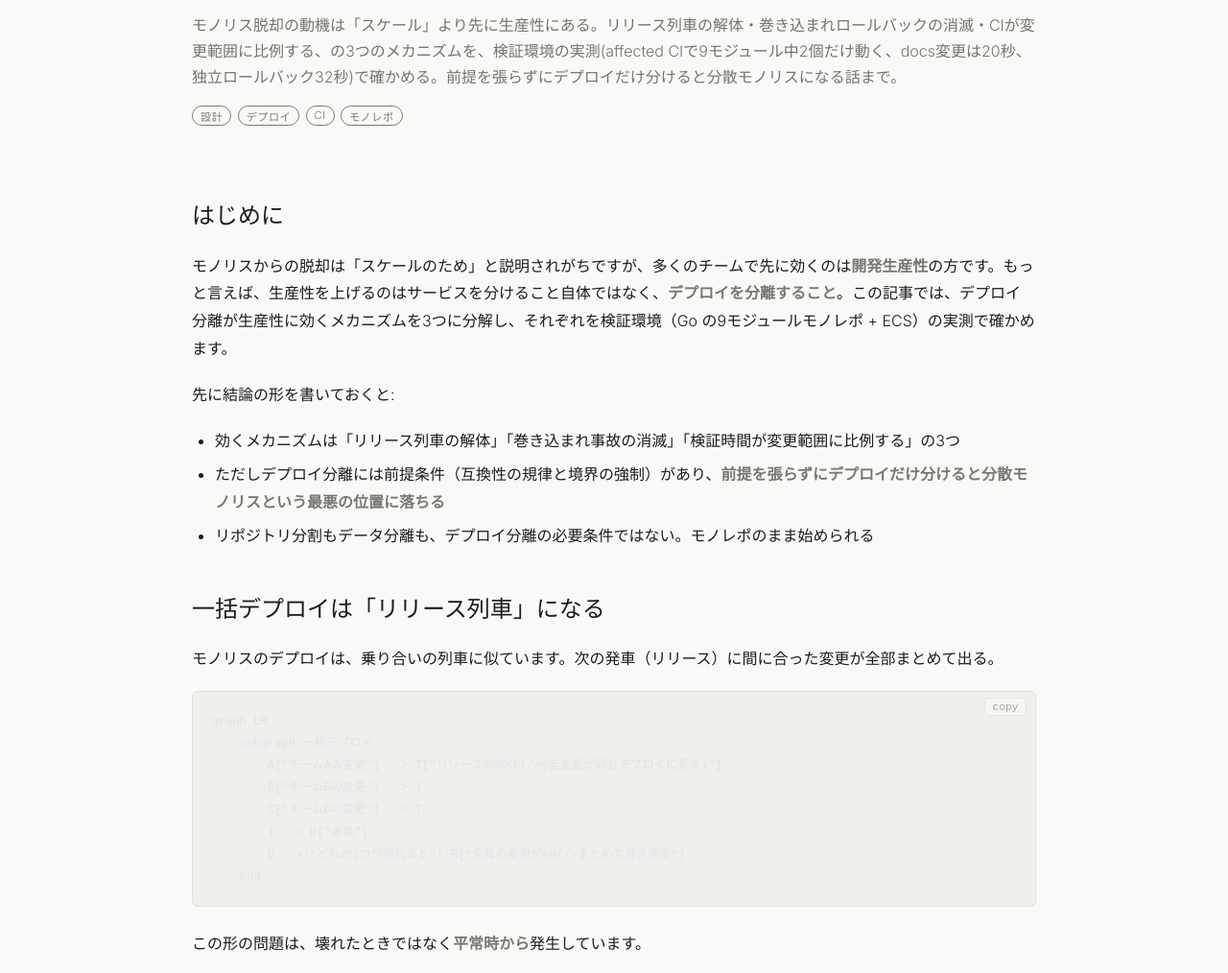
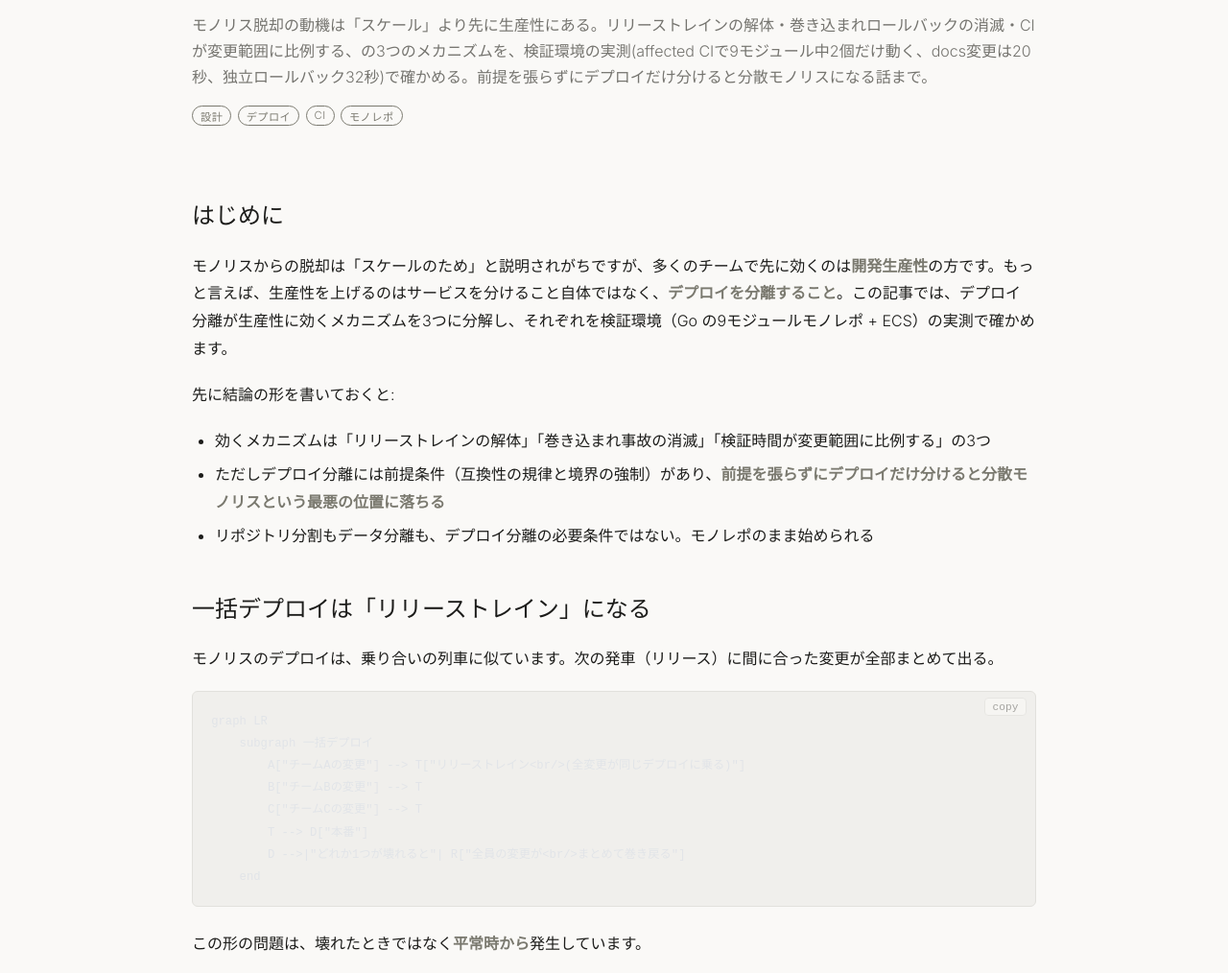
Before and after one commit to rikukaInoue/rikukadev, an Astro site: page /blog/deploy-isolation-developer-productivity in a window 1280 px wide. Shown: the part 263-1277 px from the top of the page at 96% size. Built offline with nearby package versions, Linux system fonts and the light colour scheme; Astro itself is replaced by a stand-in of ours; some packages are replaced by stand-ins of ours; code samples lack their colours.

Commit message:
用語を「リリーストレイン」に統一する(単独の比喩は「列車」のまま)

````diff
--- a/src/content/blog/deploy-isolation-developer-productivity.mdx
+++ b/src/content/blog/deploy-isolation-developer-productivity.mdx
@@ -2,7 +2,7 @@
 title: "デプロイ分離はなぜ開発生産性を上げるのか"
 date: 2026-09-30
 tags: ["設計", "デプロイ", "CI", "モノレポ"]
-description: "モノリス脱却の動機は「スケール」より先に生産性にある。リリース列車の解体・巻き込まれロールバックの消滅・CIが変更範囲に比例する、の3つのメカニズムを、検証環境の実測(affected CIで9モジュール中2個だけ動く、docs変更は20秒、独立ロールバック32秒)で確かめる。前提を張らずにデプロイだけ分けると分散モノリスになる話まで。"
+description: "モノリス脱却の動機は「スケール」より先に生産性にある。リリーストレインの解体・巻き込まれロールバックの消滅・CIが変更範囲に比例する、の3つのメカニズムを、検証環境の実測(affected CIで9モジュール中2個だけ動く、docs変更は20秒、独立ロールバック32秒)で確かめる。前提を張らずにデプロイだけ分けると分散モノリスになる話まで。"
 ---
 
 ## はじめに
@@ -11,18 +11,18 @@ description: "モノリス脱却の動機は「スケール」より先に生産
 
 先に結論の形を書いておくと:
 
-- 効くメカニズムは「リリース列車の解体」「巻き込まれ事故の消滅」「検証時間が変更範囲に比例する」の3つ
+- 効くメカニズムは「リリーストレインの解体」「巻き込まれ事故の消滅」「検証時間が変更範囲に比例する」の3つ
 - ただしデプロイ分離には前提条件（互換性の規律と境界の強制）があり、**前提を張らずにデプロイだけ分けると分散モノリスという最悪の位置に落ちる**
 - リポジトリ分割もデータ分離も、デプロイ分離の必要条件ではない。モノレポのまま始められる
 
-## 一括デプロイは「リリース列車」になる
+## 一括デプロイは「リリーストレイン」になる
 
 モノリスのデプロイは、乗り合いの列車に似ています。次の発車（リリース）に間に合った変更が全部まとめて出る。
 
 ```mermaid
 graph LR
     subgraph 一括デプロイ
-        A["チームAの変更"] --> T["リリース列車<br/>(全変更が同じデプロイに乗る)"]
+        A["チームAの変更"] --> T["リリーストレイン<br/>(全変更が同じデプロイに乗る)"]
         B["チームBの変更"] --> T
         C["チームCの変更"] --> T
         T --> D["本番"]
@@ -114,7 +114,7 @@ graph LR
 
 ## まとめ
 
-- デプロイ分離が生産性に効くメカニズムは3つ: **リリース列車の解体**（待ち行列と調整コストの消滅）、**巻き込まれロールバックの消滅**（障害半径=ロールバック半径、実測32秒）、**検証時間の変更範囲比例**（affected CI で 2/9 モジュール、docs 変更は20秒）
+- デプロイ分離が生産性に効くメカニズムは3つ: **リリーストレインの解体**（待ち行列と調整コストの消滅）、**巻き込まれロールバックの消滅**（障害半径=ロールバック半径、実測32秒）、**検証時間の変更範囲比例**（affected CI で 2/9 モジュール、docs 変更は20秒）
 - 前提は2つ: **N-1 互換の規律**と**境界の機械的強制**。これを張らずにデプロイだけ分けると、列車が残ったまま分散の税金だけ払う「分散モノリス」に落ちる
 - リポジトリ分割・データ分離は必要条件ではない。モノレポ・同一 DB のまま、モジュール分割 → affected CI → パイプライン分割の順で始められる
 
````
